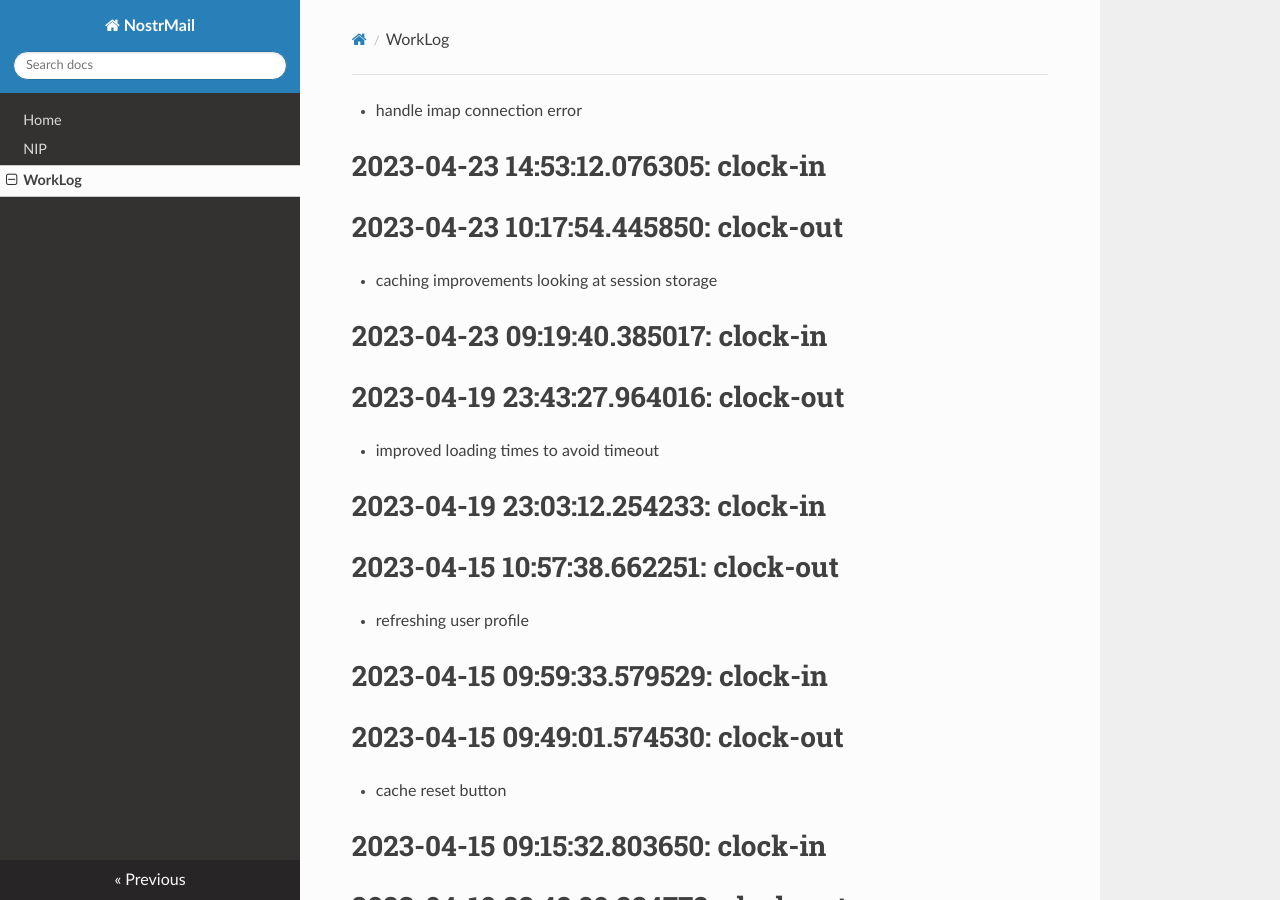
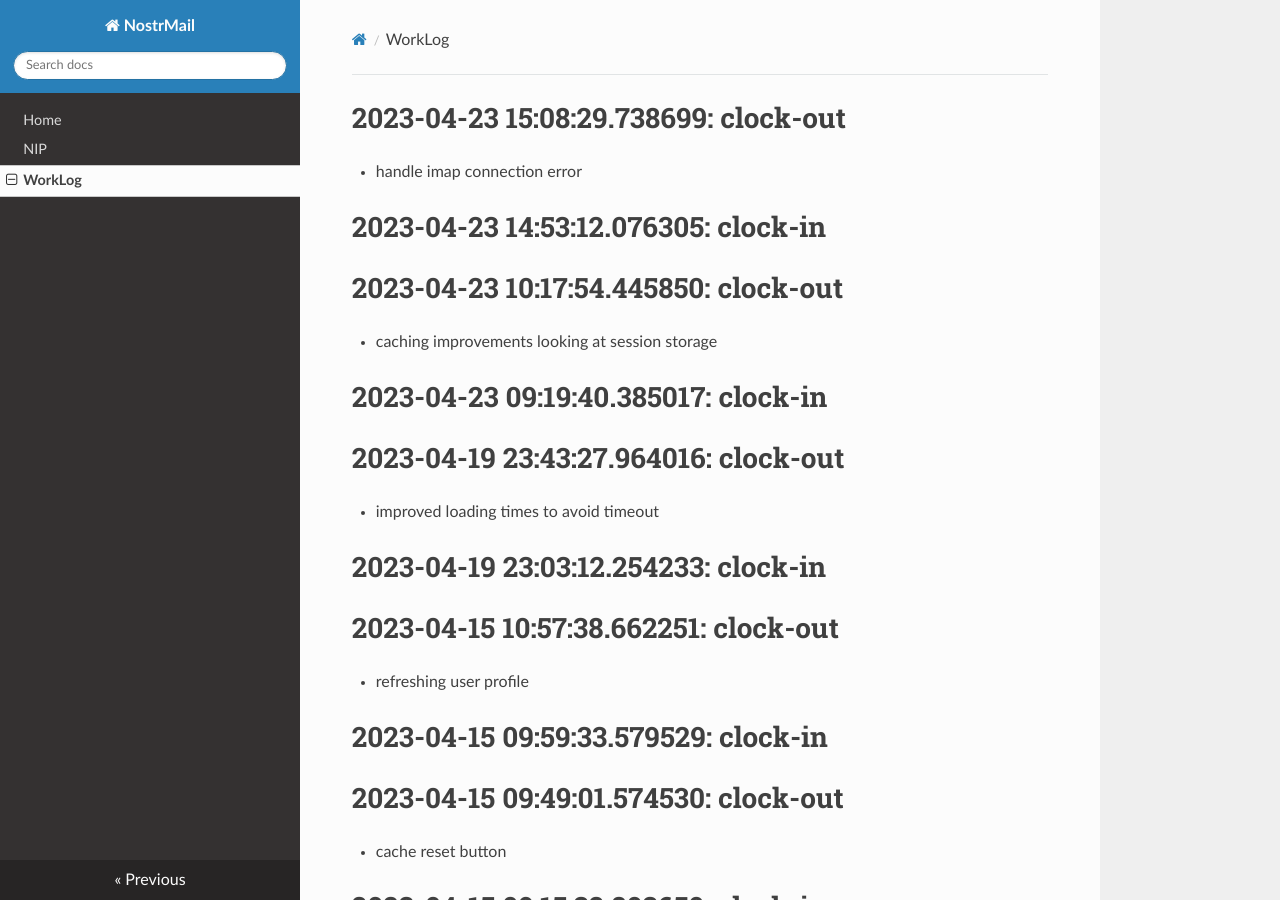
Before and after one commit to asherp/nostr-mail, an MkDocs documentation site: the page built from docs/WorkLog.md, in a window 1280 px wide and 900 px high. Built offline with MkDocs 1.6.1, drawn with Linux system fonts in a browser that asks for light colours; nearby versions of some CDN libraries.

Commit message:
clock-out

```diff
--- a/WorkLog.md
+++ b/WorkLog.md
@@ -1,3 +1,5 @@
+# 2023-04-23 15:08:29.738699: clock-out
+
 * handle imap connection error
 
 # 2023-04-23 14:53:12.076305: clock-in
```
